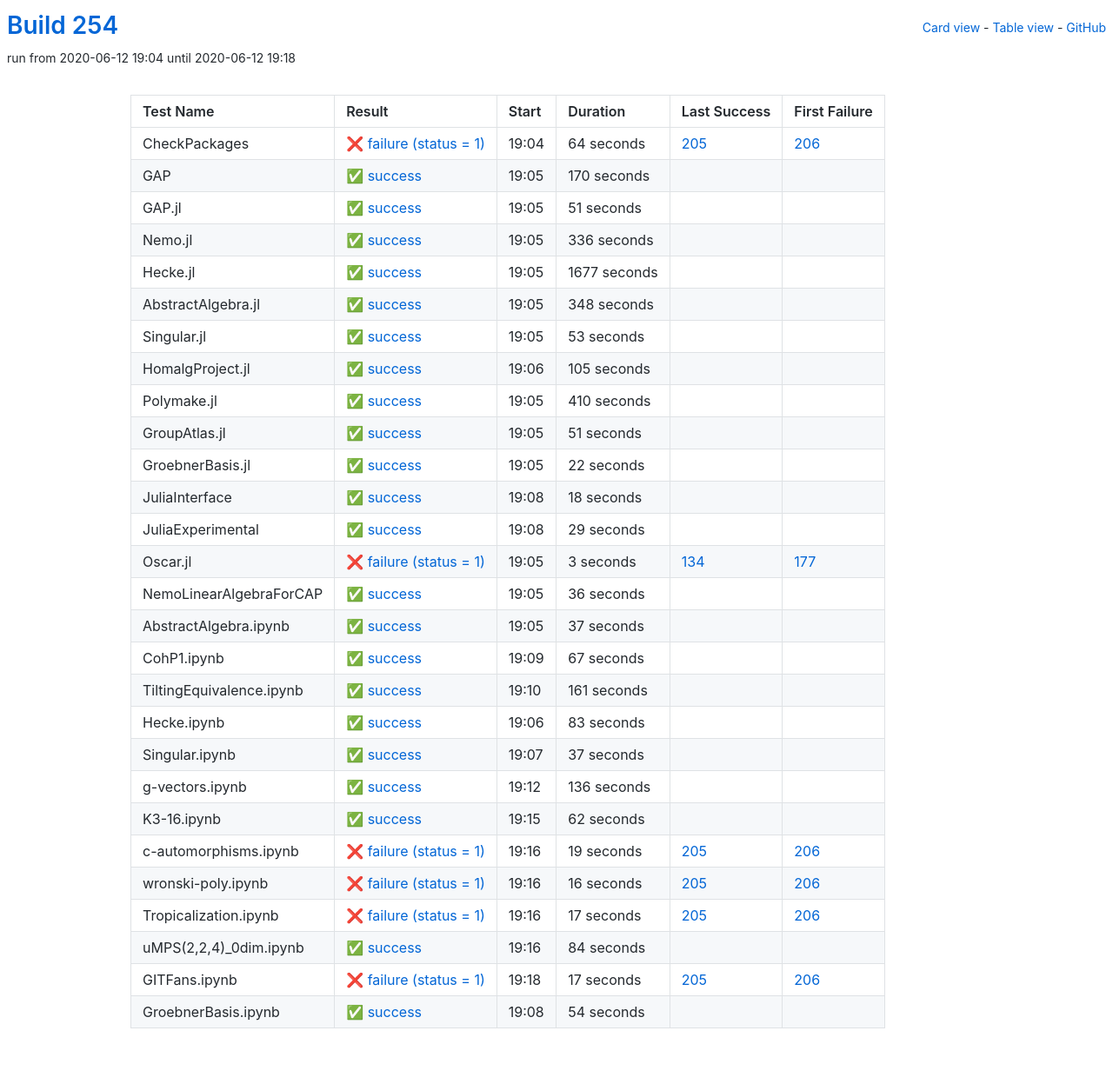
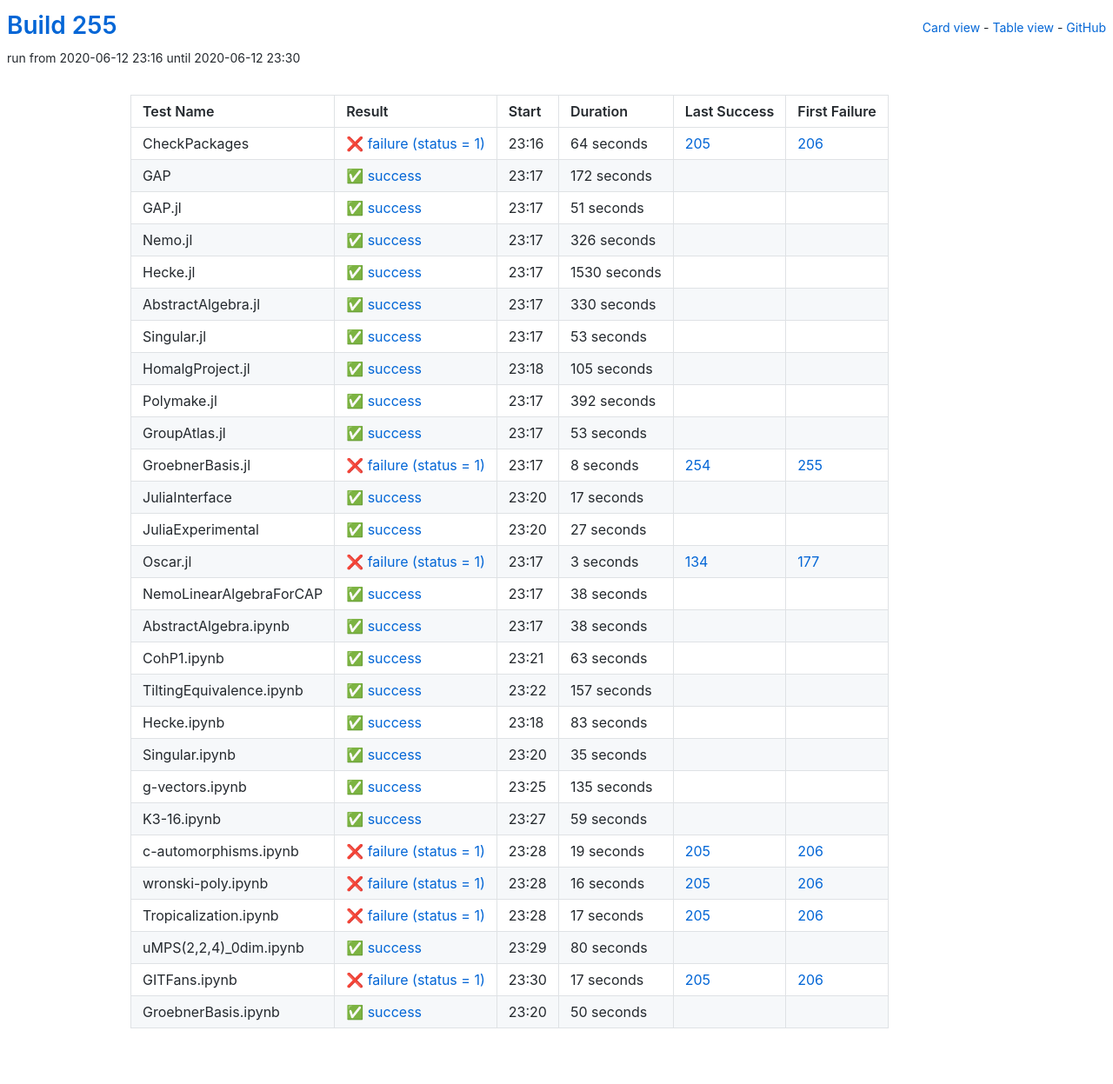
Before and after one commit to oscar-system/oscar-ci-status-stable, a Jekyll site: the page built from table.html, in a window 1280 px wide. Shown: the whole page at 87% size. Built offline with Jekyll 4.4.1, drawn with Linux system fonts in a browser that asks for light colours.

Commit message:
Build #255

```diff
--- a/_data/ci.yml
+++ b/_data/ci.yml
@@ -1,6 +1,6 @@
 ---
-build: 254
-build_url: https://oscarci.mathematik.uni-kl.de/job/oscar-stable/254/
+build: 255
+build_url: https://oscarci.mathematik.uni-kl.de/job/oscar-stable/255/
 job: oscar-stable
 organization: oscar-system
 repo: oscar-ci-status-stable
@@ -8,8 +8,8 @@ repourl: https://github.com/oscar-system/oscar-ci-status-stable
 tests:
 - name: CheckPackages
   id: checkpackages
-  log: https://oscarci.mathematik.uni-kl.de/job/oscar-stable/254/artifact/logs/build-254/CheckPackages.log
-  start: 2020-06-12 19:04
+  log: https://oscarci.mathematik.uni-kl.de/job/oscar-stable/255/artifact/logs/build-255/CheckPackages.log
+  start: 2020-06-12 23:16
   success: false
   exitcode: 1
   status: failure
@@ -20,20 +20,20 @@ tests:
   first_failure_url: https://oscarci.mathematik.uni-kl.de/job/oscar-stable/206/
 - name: GAP
   id: gap
-  log: https://oscarci.mathematik.uni-kl.de/job/oscar-stable/254/artifact/logs/build-254/GAP.log
-  start: 2020-06-12 19:05
+  log: https://oscarci.mathematik.uni-kl.de/job/oscar-stable/255/artifact/logs/build-255/GAP.log
+  start: 2020-06-12 23:17
   success: true
   exitcode: 0
   status: success
-  duration: 170
+  duration: 172
   last_success: false
   last_success_url:
   first_failure: false
   first_failure_url:
 - name: GAP.jl
   id: gap-jl
-  log: https://oscarci.mathematik.uni-kl.de/job/oscar-stable/254/artifact/logs/build-254/GAP.jl.log
-  start: 2020-06-12 19:05
+  log: https://oscarci.mathematik.uni-kl.de/job/oscar-stable/255/artifact/logs/build-255/GAP.jl.log
+  start: 2020-06-12 23:17
   success: true
   exitcode: 0
   status: success
@@ -44,44 +44,44 @@ tests:
   first_failure_url:
 - name: Nemo.jl
   id: nemo-jl
-  log: https://oscarci.mathematik.uni-kl.de/job/oscar-stable/254/artifact/logs/build-254/Nemo.jl.log
-  start: 2020-06-12 19:05
+  log: https://oscarci.mathematik.uni-kl.de/job/oscar-stable/255/artifact/logs/build-255/Nemo.jl.log
+  start: 2020-06-12 23:17
   success: true
   exitcode: 0
   status: success
-  duration: 336
+  duration: 326
   last_success: false
   last_success_url:
   first_failure: false
   first_failure_url:
 - name: Hecke.jl
   id: hecke-jl
-  log: https://oscarci.mathematik.uni-kl.de/job/oscar-stable/254/artifact/logs/build-254/Hecke.jl.log
-  start: 2020-06-12 19:05
+  log: https://oscarci.mathematik.uni-kl.de/job/oscar-stable/255/artifact/logs/build-255/Hecke.jl.log
+  start: 2020-06-12 23:17
   success: true
   exitcode: 0
   status: success
-  duration: 1677
+  duration: 1530
   last_success: false
   last_success_url:
   first_failure: false
   first_failure_url:
 - name: AbstractAlgebra.jl
   id: abstractalgebra-jl
-  log: https://oscarci.mathematik.uni-kl.de/job/oscar-stable/254/artifact/logs/build-254/AbstractAlgebra.jl.log
-  start: 2020-06-12 19:05
+  log: https://oscarci.mathematik.uni-kl.de/job/oscar-stable/255/artifact/logs/build-255/AbstractAlgebra.jl.log
+  start: 2020-06-12 23:17
   success: true
   exitcode: 0
   status: success
-  duration: 348
+  duration: 330
   last_success: false
   last_success_url:
   first_failure: false
   first_failure_url:
 - name: Singular.jl
   id: singular-jl
-  log: https://oscarci.mathematik.uni-kl.de/job/oscar-stable/254/artifact/logs/build-254/Singular.jl.log
-  start: 2020-06-12 19:05
+  log: https://oscarci.mathematik.uni-kl.de/job/oscar-stable/255/artifact/logs/build-255/Singular.jl.log
+  start: 2020-06-12 23:17
   success: true
   exitcode: 0
   status: success
@@ -92,8 +92,8 @@ tests:
   first_failure_url:
 - name: HomalgProject.jl
   id: homalgproject-jl
-  log: https://oscarci.mathematik.uni-kl.de/job/oscar-stable/254/artifact/logs/build-254/HomalgProject.jl.log
-  start: 2020-06-12 19:06
+  log: https://oscarci.mathematik.uni-kl.de/job/oscar-stable/255/artifact/logs/build-255/HomalgProject.jl.log
+  start: 2020-06-12 23:18
   success: true
   exitcode: 0
   status: success
@@ -104,68 +104,68 @@ tests:
   first_failure_url:
 - name: Polymake.jl
   id: polymake-jl
-  log: https://oscarci.mathematik.uni-kl.de/job/oscar-stable/254/artifact/logs/build-254/Polymake.jl.log
-  start: 2020-06-12 19:05
+  log: https://oscarci.mathematik.uni-kl.de/job/oscar-stable/255/artifact/logs/build-255/Polymake.jl.log
+  start: 2020-06-12 23:17
   success: true
   exitcode: 0
   status: success
-  duration: 410
+  duration: 392
   last_success: false
   last_success_url:
   first_failure: false
   first_failure_url:
 - name: GroupAtlas.jl
   id: groupatlas-jl
-  log: https://oscarci.mathematik.uni-kl.de/job/oscar-stable/254/artifact/logs/build-254/GroupAtlas.jl.log
-  start: 2020-06-12 19:05
+  log: https://oscarci.mathematik.uni-kl.de/job/oscar-stable/255/artifact/logs/build-255/GroupAtlas.jl.log
+  start: 2020-06-12 23:17
   success: true
   exitcode: 0
   status: success
-  duration: 51
+  duration: 53
   last_success: false
   last_success_url:
   first_failure: false
   first_failure_url:
 - name: GroebnerBasis.jl
   id: groebnerbasis-jl
-  log: https://oscarci.mathematik.uni-kl.de/job/oscar-stable/254/artifact/logs/build-254/GroebnerBasis.jl.log
-  start: 2020-06-12 19:05
+  log: https://oscarci.mathematik.uni-kl.de/job/oscar-stable/255/artifact/logs/build-255/GroebnerBasis.jl.log
+  start: 2020-06-12 23:17
+  success: false
+  exitcode: 1
+  status: failure
+  duration: 8
+  last_success: 254
+  last_success_url: https://oscarci.mathematik.uni-kl.de/job/oscar-stable/254/
+  first_failure: 255
+  first_failure_url: https://oscarci.mathematik.uni-kl.de/job/oscar-stable/255/
+- name: JuliaInterface
+  id: juliainterface
+  log: https://oscarci.mathematik.uni-kl.de/job/oscar-stable/255/artifact/logs/build-255/JuliaInterface.log
+  start: 2020-06-12 23:20
   success: true
   exitcode: 0
   status: success
-  duration: 22
-  last_success: false
-  last_success_url:
-  first_failure: false
-  first_failure_url:
-- name: JuliaInterface
-  id: juliainterface
-  log: https://oscarci.mathematik.uni-kl.de/job/oscar-stable/254/artifact/logs/build-254/JuliaInterface.log
-  start: 2020-06-12 19:08
-  success: true
-  exitcode: 0
-  status: success
-  duration: 18
+  duration: 17
   last_success: false
   last_success_url:
   first_failure: false
   first_failure_url:
 - name: JuliaExperimental
   id: juliaexperimental
-  log: https://oscarci.mathematik.uni-kl.de/job/oscar-stable/254/artifact/logs/build-254/JuliaExperimental.log
-  start: 2020-06-12 19:08
+  log: https://oscarci.mathematik.uni-kl.de/job/oscar-stable/255/artifact/logs/build-255/JuliaExperimental.log
+  start: 2020-06-12 23:20
   success: true
   exitcode: 0
   status: success
-  duration: 29
+  duration: 27
   last_success: false
   last_success_url:
   first_failure: false
   first_failure_url:
 - name: Oscar.jl
   id: oscar-jl
-  log: https://oscarci.mathematik.uni-kl.de/job/oscar-stable/254/artifact/logs/build-254/Oscar.jl.log
-  start: 2020-06-12 19:05
+  log: https://oscarci.mathematik.uni-kl.de/job/oscar-stable/255/artifact/logs/build-255/Oscar.jl.log
+  start: 2020-06-12 23:17
   success: false
   exitcode: 1
   status: failure
@@ -176,56 +176,56 @@ tests:
   first_failure_url: https://oscarci.mathematik.uni-kl.de/job/oscar-stable/177/
 - name: NemoLinearAlgebraForCAP
   id: nemolinearalgebraforcap
-  log: https://oscarci.mathematik.uni-kl.de/job/oscar-stable/254/artifact/logs/build-254/NemoLinearAlgebraForCAP.log
-  start: 2020-06-12 19:05
+  log: https://oscarci.mathematik.uni-kl.de/job/oscar-stable/255/artifact/logs/build-255/NemoLinearAlgebraForCAP.log
+  start: 2020-06-12 23:17
   success: true
   exitcode: 0
   status: success
-  duration: 36
+  duration: 38
   last_success: false
   last_success_url:
   first_failure: false
   first_failure_url:
 - name: AbstractAlgebra.ipynb
   id: abstractalgebra-ipynb
-  log: https://oscarci.mathematik.uni-kl.de/job/oscar-stable/254/artifact/logs/build-254/AbstractAlgebra.ipynb.log
-  start: 2020-06-12 19:05
+  log: https://oscarci.mathematik.uni-kl.de/job/oscar-stable/255/artifact/logs/build-255/AbstractAlgebra.ipynb.log
+  start: 2020-06-12 23:17
   success: true
   exitcode: 0
   status: success
-  duration: 37
+  duration: 38
   last_success: false
   last_success_url:
   first_failure: false
   first_failure_url:
 - name: CohP1.ipynb
   id: cohp1-ipynb
-  log: https://oscarci.mathematik.uni-kl.de/job/oscar-stable/254/artifact/logs/build-254/CohP1.ipynb.log
-  start: 2020-06-12 19:09
+  log: https://oscarci.mathematik.uni-kl.de/job/oscar-stable/255/artifact/logs/build-255/CohP1.ipynb.log
+  start: 2020-06-12 23:21
   success: true
   exitcode: 0
   status: success
-  duration: 67
+  duration: 63
   last_success: false
   last_success_url:
   first_failure: false
   first_failure_url:
 - name: TiltingEquivalence.ipynb
   id: tiltingequivalence-ipynb
-  log: https://oscarci.mathematik.uni-kl.de/job/oscar-stable/254/artifact/logs/build-254/TiltingEquivalence.ipynb.log
-  start: 2020-06-12 19:10
+  log: https://oscarci.mathematik.uni-kl.de/job/oscar-stable/255/artifact/logs/build-255/TiltingEquivalence.ipynb.log
+  start: 2020-06-12 23:22
   success: true
   exitcode: 0
   status: success
-  duration: 161
+  duration: 157
   last_success: false
   last_success_url:
   first_failure: false
   first_failure_url:
 - name: Hecke.ipynb
   id: hecke-ipynb
-  log: https://oscarci.mathematik.uni-kl.de/job/oscar-stable/254/artifact/logs/build-254/Hecke.ipynb.log
-  start: 2020-06-12 19:06
+  log: https://oscarci.mathematik.uni-kl.de/job/oscar-stable/255/artifact/logs/build-255/Hecke.ipynb.log
+  start: 2020-06-12 23:18
   success: true
   exitcode: 0
   status: success
@@ -236,44 +236,44 @@ tests:
   first_failure_url:
 - name: Singular.ipynb
   id: singular-ipynb
-  log: https://oscarci.mathematik.uni-kl.de/job/oscar-stable/254/artifact/logs/build-254/Singular.ipynb.log
-  start: 2020-06-12 19:07
+  log: https://oscarci.mathematik.uni-kl.de/job/oscar-stable/255/artifact/logs/build-255/Singular.ipynb.log
+  start: 2020-06-12 23:20
   success: true
   exitcode: 0
   status: success
-  duration: 37
+  duration: 35
   last_success: false
   last_success_url:
   first_failure: false
   first_failure_url:
 - name: g-vectors.ipynb
   id: g-vectors-ipynb
-  log: https://oscarci.mathematik.uni-kl.de/job/oscar-stable/254/artifact/logs/build-254/g-vectors.ipynb.log
-  start: 2020-06-12 19:12
+  log: https://oscarci.mathematik.uni-kl.de/job/oscar-stable/255/artifact/logs/build-255/g-vectors.ipynb.log
+  start: 2020-06-12 23:25
   success: true
   exitcode: 0
   status: success
-  duration: 136
+  duration: 135
   last_success: false
   last_success_url:
   first_failure: false
   first_failure_url:
 - name: K3-16.ipynb
   id: k3-16-ipynb
-  log: https://oscarci.mathematik.uni-kl.de/job/oscar-stable/254/artifact/logs/build-254/K3-16.ipynb.log
-  start: 2020-06-12 19:15
+  log: https://oscarci.mathematik.uni-kl.de/job/oscar-stable/255/artifact/logs/build-255/K3-16.ipynb.log
+  start: 2020-06-12 23:27
   success: true
   exitcode: 0
   status: success
-  duration: 62
+  duration: 59
   last_success: false
   last_success_url:
   first_failure: false
   first_failure_url:
 - name: c-automorphisms.ipynb
   id: c-automorphisms-ipynb
-  log: https://oscarci.mathematik.uni-kl.de/job/oscar-stable/254/artifact/logs/build-254/c-automorphisms.ipynb.log
-  start: 2020-06-12 19:16
+  log: https://oscarci.mathematik.uni-kl.de/job/oscar-stable/255/artifact/logs/build-255/c-automorphisms.ipynb.log
+  start: 2020-06-12 23:28
   success: false
   exitcode: 1
   status: failure
@@ -284,8 +284,8 @@ tests:
   first_failure_url: https://oscarci.mathematik.uni-kl.de/job/oscar-stable/206/
 - name: wronski-poly.ipynb
   id: wronski-poly-ipynb
-  log: https://oscarci.mathematik.uni-kl.de/job/oscar-stable/254/artifact/logs/build-254/wronski-poly.ipynb.log
-  start: 2020-06-12 19:16
+  log: https://oscarci.mathematik.uni-kl.de/job/oscar-stable/255/artifact/logs/build-255/wronski-poly.ipynb.log
+  start: 2020-06-12 23:28
   success: false
   exitcode: 1
   status: failure
@@ -296,8 +296,8 @@ tests:
   first_failure_url: https://oscarci.mathematik.uni-kl.de/job/oscar-stable/206/
 - name: Tropicalization.ipynb
   id: tropicalization-ipynb
-  log: https://oscarci.mathematik.uni-kl.de/job/oscar-stable/254/artifact/logs/build-254/Tropicalization.ipynb.log
-  start: 2020-06-12 19:16
+  log: https://oscarci.mathematik.uni-kl.de/job/oscar-stable/255/artifact/logs/build-255/Tropicalization.ipynb.log
+  start: 2020-06-12 23:28
   success: false
   exitcode: 1
   status: failure
@@ -308,20 +308,20 @@ tests:
   first_failure_url: https://oscarci.mathematik.uni-kl.de/job/oscar-stable/206/
 - name: uMPS(2,2,4)_0dim.ipynb
   id: umps-2-2-4-0dim-ipynb
-  log: https://oscarci.mathematik.uni-kl.de/job/oscar-stable/254/artifact/logs/build-254/uMPS-2-2-4-_0dim.ipynb.log
-  start: 2020-06-12 19:16
+  log: https://oscarci.mathematik.uni-kl.de/job/oscar-stable/255/artifact/logs/build-255/uMPS-2-2-4-_0dim.ipynb.log
+  start: 2020-06-12 23:29
   success: true
   exitcode: 0
   status: success
-  duration: 84
+  duration: 80
   last_success: false
   last_success_url:
   first_failure: false
   first_failure_url:
 - name: GITFans.ipynb
   id: gitfans-ipynb
-  log: https://oscarci.mathematik.uni-kl.de/job/oscar-stable/254/artifact/logs/build-254/GITFans.ipynb.log
-  start: 2020-06-12 19:18
+  log: https://oscarci.mathematik.uni-kl.de/job/oscar-stable/255/artifact/logs/build-255/GITFans.ipynb.log
+  start: 2020-06-12 23:30
   success: false
   exitcode: 1
   status: failure
@@ -332,12 +332,12 @@ tests:
   first_failure_url: https://oscarci.mathematik.uni-kl.de/job/oscar-stable/206/
 - name: GroebnerBasis.ipynb
   id: groebnerbasis-ipynb
-  log: https://oscarci.mathematik.uni-kl.de/job/oscar-stable/254/artifact/logs/build-254/GroebnerBasis.ipynb.log
-  start: 2020-06-12 19:08
+  log: https://oscarci.mathematik.uni-kl.de/job/oscar-stable/255/artifact/logs/build-255/GroebnerBasis.ipynb.log
+  start: 2020-06-12 23:20
   success: true
   exitcode: 0
   status: success
-  duration: 54
+  duration: 50
   last_success: false
   last_success_url:
   first_failure: false
```
Also changed, not shown: README.md.
